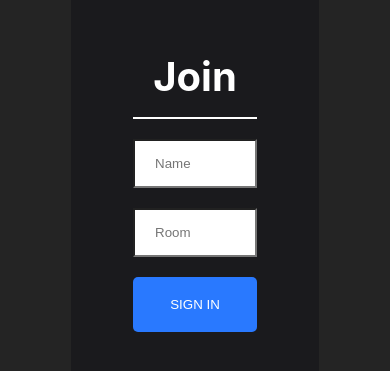
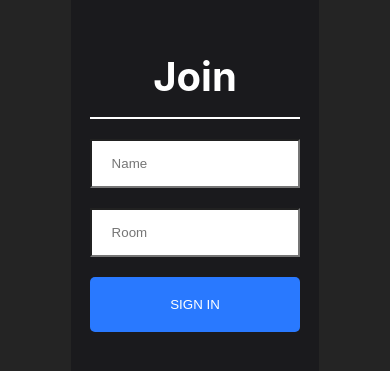
Before and after one commit to bemfes/real-time-chat, a React (Vite) app in the folder client/: page / in a window 390 px wide. Shown: the part 233-604 px from the top of the page. Built offline with nearby package versions, Linux system fonts and the light colour scheme.

Commit message:
feat: add media query for 991 breakpoint

```diff
--- a/client/src/components/Join/Join.css
+++ b/client/src/components/Join/Join.css
@@ -40,3 +40,9 @@
 .mt-20 {
   margin-top: 20px;
 }
+
+@media(max-width: 991px) {
+  .joinInnerContainer {
+    width: 85%;
+}
+}
```
